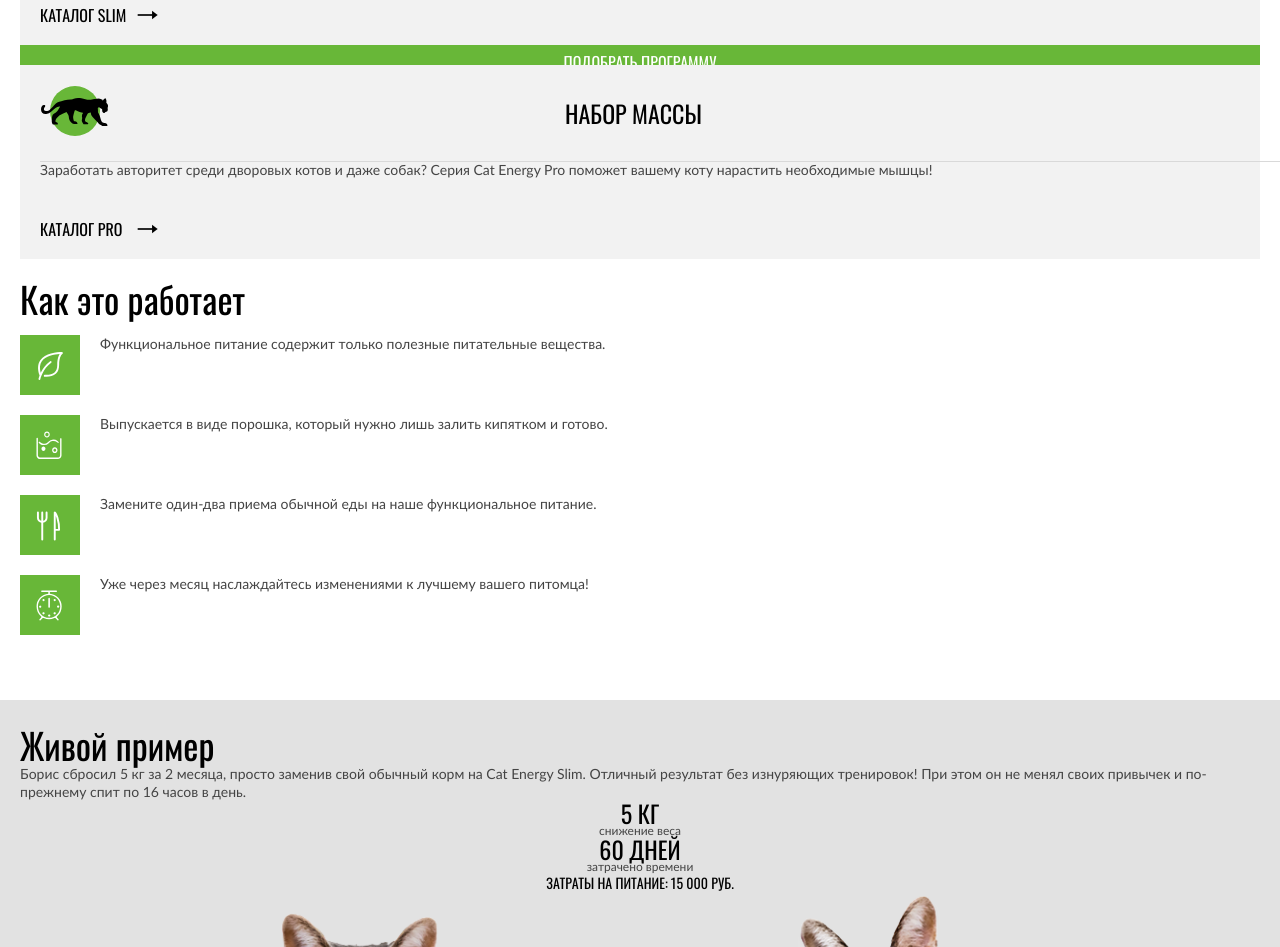
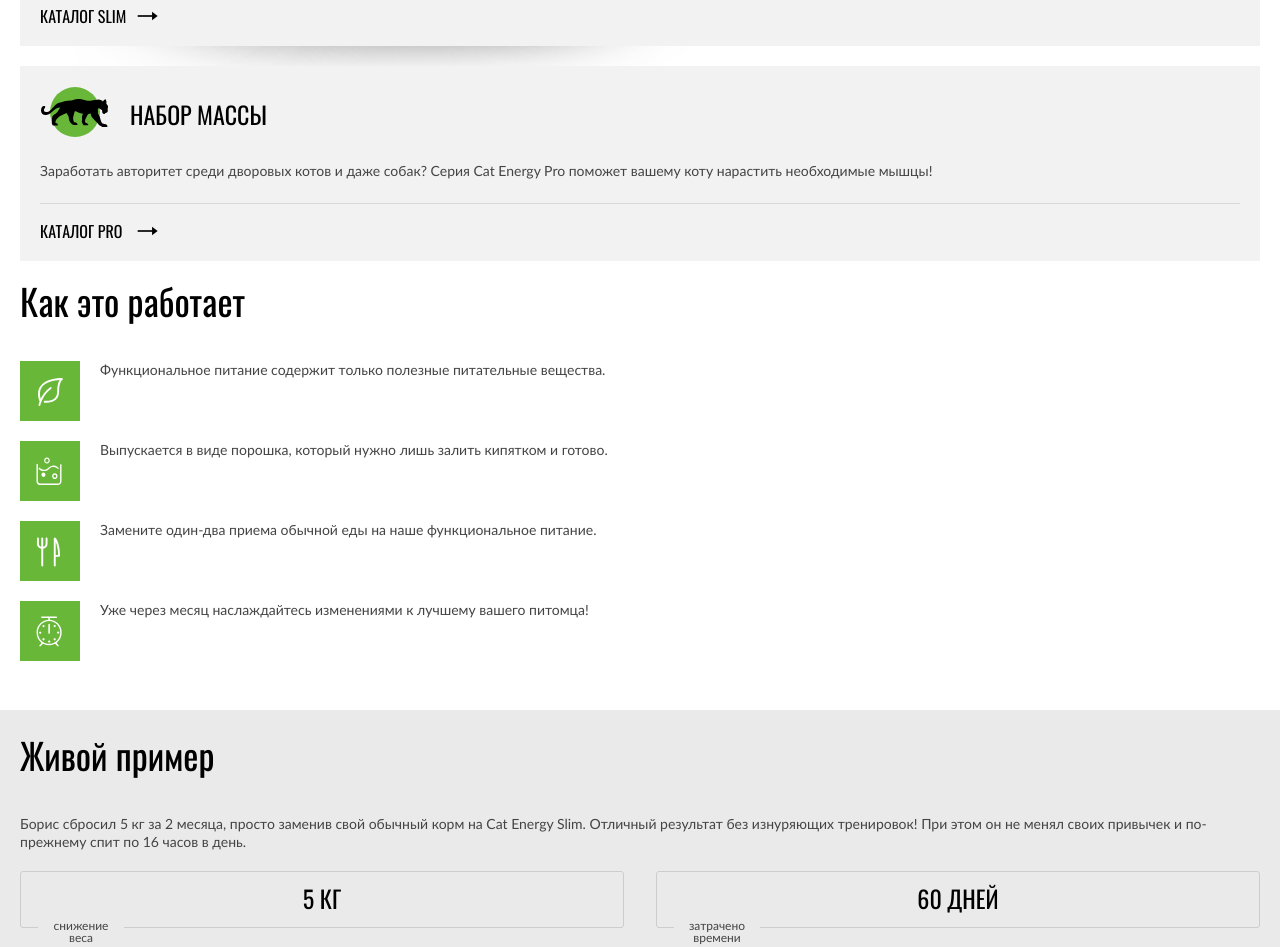
Before and after one commit to Dolgova-Ekaterina/cat-energy-3, a website: page source/index.html in a window 1280 px wide. Shown: the part 714-1661 px from the top of the page. Drawn offline with nearby package versions, Linux system fonts and the light colour scheme; files that its build step writes are made by us from their sources; files whose address does not match are found by name.

Commit message:
fix-module-5

```diff
--- a/source/styles/blocks/contacts.scss
+++ b/source/styles/blocks/contacts.scss
@@ -1,5 +1,9 @@
 .contacts {
     padding: 26px 20px;
+    background-color: $white
+}
+
+.contacts--catalog {
     background-color: $background-color-light;
 }
 
--- a/source/styles/blocks/footer.scss
+++ b/source/styles/blocks/footer.scss
@@ -4,7 +4,6 @@
     display: flex;
     flex-direction: column;
     align-items: center;
-    gap: 40px;
     padding: 40px 20px;
 }
 
@@ -12,6 +11,10 @@
     display: flex;
     gap: 24px;
     margin: 0;
+    padding: 20px 0;
+    width: 100%;
+    justify-content: center;
+    border-top: 1px solid #D9D9D9;
 }
 
 .footer__link-logo-text {
@@ -21,7 +24,7 @@
     mask-repeat: no-repeat;
     width: 128px;
     height: 24px;
-
+    margin-bottom: 20px;
 }
 
 .footer__link-logo-text:hover {
@@ -91,6 +94,8 @@
     justify-content: space-between;
     width: 100%;
     align-items: center;
+    padding-top: 20px;
+    border-top: 1px solid #D9D9D9;
 
 }
 
--- a/source/styles/blocks/functional.scss
+++ b/source/styles/blocks/functional.scss
@@ -22,6 +22,7 @@
     font-family: $secondary-font;
     font-size: 14px;
     line-height: 14px;
+    margin-top: 25px;
   }
 
   .functional__button:hover {
@@ -32,3 +33,7 @@
     color: rgba(255, 255, 255, 0.3);
     background: #5EAA2F;
 }
+
+.functional__img {
+  margin-top: 29px;
+}
--- a/source/styles/blocks/primer.scss
+++ b/source/styles/blocks/primer.scss
@@ -1,6 +1,6 @@
 .primer {
     padding: 25px 20px 40px;
-    background-color: #E2E2E2;
+    background-color: #eaeaea;
 }
 
 .primer__title {
@@ -17,6 +17,7 @@
     line-height: 18px;
     text-align: left;
     color: $light-gray;
+    margin-top: 40px;
 }
 
 .primer__text {
@@ -27,4 +28,5 @@
     text-align: center;
     text-transform: uppercase;
     color: $black;
+    margin-top: 30px;
 }
--- a/source/styles/blocks/process.scss
+++ b/source/styles/blocks/process.scss
@@ -6,7 +6,7 @@
     display: flex;
     flex-direction: column;
     gap: 20px;
-
+    margin: 40px 0 0 0;
 }
 
 .process__item {
--- a/source/styles/blocks/programm.scss
+++ b/source/styles/blocks/programm.scss
@@ -7,7 +7,7 @@
 
 .programm__wrapper {
     background-color: $background-color-light;
-    padding: 30px 33px 18px 20px;
+    padding: 30px 20px 18px 20px;
     position: relative;
 }
 
@@ -49,12 +49,11 @@
 .programm__title {
     font-size: 24px;
     line-height: 37px;
-    text-align: left;
-    text-align: center;
     text-transform: uppercase;
     color: $black;
     font-weight: 400;
     position: relative;
+    margin-left: 90px;
 }
 
 
@@ -64,19 +63,16 @@
     line-height: 18px;
     text-align: left;
     color: $light-gray;
-    margin: 29px 0 38px;
-}
-
-.programm__description::before {
-    content: "";
-    position: absolute;
-    border-top: 1px solid #D9D9D9;
+    padding: 29px 0 23px 0;
+    border-bottom: 1px solid #D9D9D9;
     width: 100%;
 }
 
 .programm__link {
     text-transform: uppercase;
     position: relative;
+    display: block;
+    margin-top: 15px;
 }
 
 .programm__link::after {
--- a/source/styles/blocks/statistics.scss
+++ b/source/styles/blocks/statistics.scss
@@ -1,3 +1,18 @@
+.statistics {
+    margin-top: 20px;
+    display: grid;
+    grid-template-columns: 1fr 1fr;
+    gap: 32px;
+
+}
+
+.statistics__wrapper {
+    border: 1px solid #CDCDCD;
+    border-radius: 3px;
+    padding: 14px 0 17px;
+    position: relative;
+}
+
 .statistics__result {
     font-family: $secondary-font;
     font-size: 24px;
@@ -13,4 +28,10 @@
     line-height: 12px;
     text-align: center;
     color: $light-gray;
+    position: absolute;
+    max-width: 86px;
+    padding: 0 11px;
+    background-color: #eaeaea;
+    left: 17px;
+    top: 48px;
 }
```
Also changed, not shown: source/catalog.html (+1 -1 lines), build/catalog.html, build/styles/styles.css.
